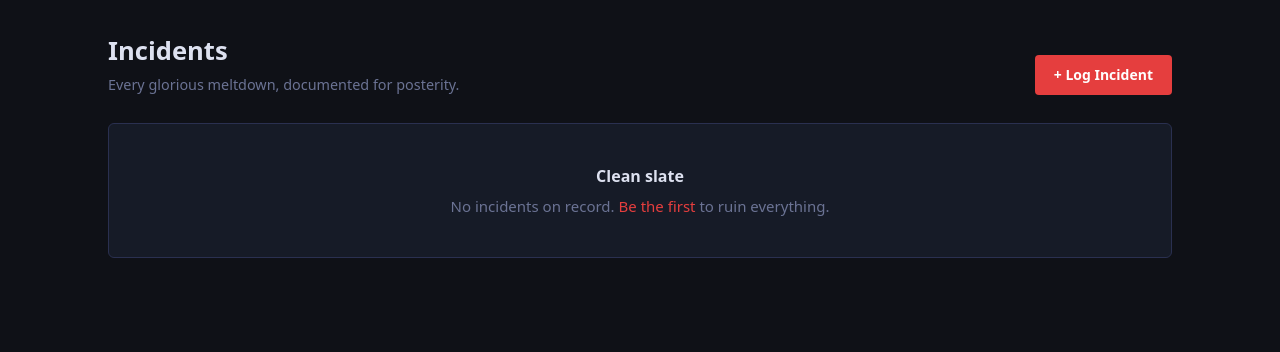
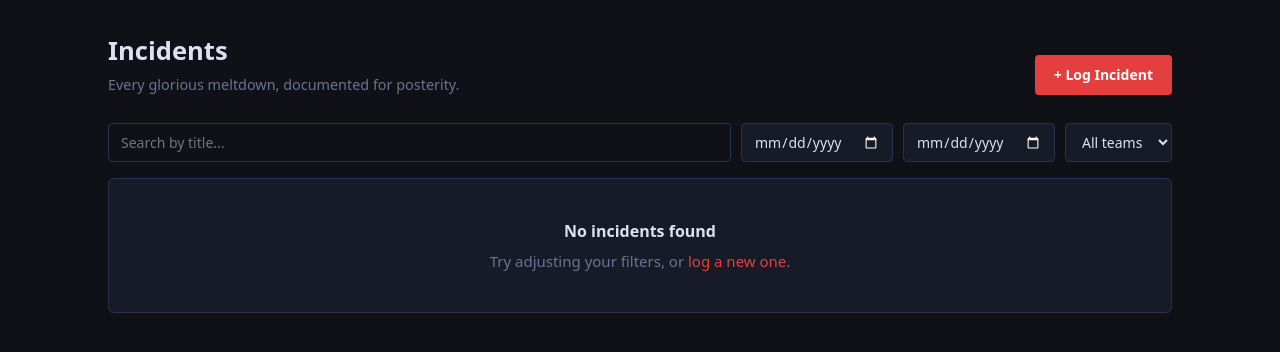
Before and after one commit to guestready/channel-squad-prod-killer, a FastAPI app: page /incidents in a window 1280 px wide. Shown: the part 56-408 px from the top of the page. Run offline with FastAPI, Linux system fonts and the light colour scheme; data that the repository does not hold is empty; some libraries are stand-ins or nearby versions.

Commit message:
feat: add incident filters and team leaderboard
- Filter incidents by title (live search), date range, and team
- HTMX partial swap for filter results without page reload
- Team leaderboard section on leaderboard page with funny titles
- Team titles: Mostly Harmless -> The Architects of Doom

Co-Authored-By: Claude Sonnet 4.6 <noreply@anthropic.com>

```diff
--- a/app/crud.py
+++ b/app/crud.py
@@ -47,6 +47,31 @@ def get_incidents(db: Session, limit: int = 100) -> list[models.Incident]:
         .limit(limit)
         .all()
     )
+
+
+def search_incidents(
+    db: Session,
+    q: str = "",
+    date_from: str = "",
+    date_to: str = "",
+    team: str = "",
+    limit: int = 200,
+) -> list[models.Incident]:
+    query = (
+        db.query(models.Incident)
+        .join(models.User, models.Incident.user_id == models.User.id)
+        .options(joinedload(models.Incident.user))
+        .order_by(models.Incident.occurred_at.desc())
+    )
+    if q:
+        query = query.filter(models.Incident.title.ilike(f"%{q}%"))
+    if date_from:
+        query = query.filter(models.Incident.occurred_at >= datetime.fromisoformat(date_from))
+    if date_to:
+        query = query.filter(models.Incident.occurred_at <= datetime.fromisoformat(date_to + "T23:59:59"))
+    if team:
+        query = query.filter(models.User.team == team)
+    return query.limit(limit).all()
 
 
 def get_incident(db: Session, incident_id: int) -> models.Incident | None:
@@ -143,6 +168,31 @@ def get_yearly_leaderboard(db: Session, year: int) -> list[tuple]:
     )
 
 
+def get_monthly_team_leaderboard(db: Session, year: int, month: int) -> list[tuple]:
+    return (
+        db.query(models.User.team, func.count(models.Incident.id).label("count"))
+        .join(models.Incident, models.User.id == models.Incident.user_id)
+        .filter(
+            extract("year", models.Incident.occurred_at) == year,
+            extract("month", models.Incident.occurred_at) == month,
+        )
+        .group_by(models.User.team)
+        .order_by(func.count(models.Incident.id).desc())
+        .all()
+    )
+
+
+def get_yearly_team_leaderboard(db: Session, year: int) -> list[tuple]:
+    return (
+        db.query(models.User.team, func.count(models.Incident.id).label("count"))
+        .join(models.Incident, models.User.id == models.Incident.user_id)
+        .filter(extract("year", models.Incident.occurred_at) == year)
+        .group_by(models.User.team)
+        .order_by(func.count(models.Incident.id).desc())
+        .all()
+    )
+
+
 # ── Stats ─────────────────────────────────────────────────────────────────────
 
 def get_team_stats(db: Session) -> list[tuple]:
--- a/app/main.py
+++ b/app/main.py
@@ -42,7 +42,22 @@ def get_funny_title(count: int) -> str:
     return "The Nuclear Option"
 
 
+def get_funny_team_title(count: int) -> str:
+    if count <= 2:
+        return "Mostly Harmless"
+    if count <= 5:
+        return "Known Troublemakers"
+    if count <= 10:
+        return "Certified Chaos Unit"
+    if count <= 20:
+        return "Elite Destruction Division"
+    if count <= 30:
+        return "Most Killer Team"
+    return "The Architects of Doom"
+
+
 templates.env.globals["get_funny_title"] = get_funny_title
+templates.env.globals["get_funny_team_title"] = get_funny_team_title
 
 
 # ── Dashboard ─────────────────────────────────────────────────────────────────
@@ -75,10 +90,43 @@ async def dashboard(request: Request, db: Session = Depends(get_db)):
 # ── Incidents ─────────────────────────────────────────────────────────────────
 
 @app.get("/incidents", response_class=HTMLResponse)
-async def incidents_list(request: Request, db: Session = Depends(get_db)):
-    incidents = crud.get_incidents(db, limit=200)
+async def incidents_list(
+    request: Request,
+    q: str = "",
+    date_from: str = "",
+    date_to: str = "",
+    team: str = "",
+    db: Session = Depends(get_db),
+):
+    incidents = crud.search_incidents(db, q=q, date_from=date_from, date_to=date_to, team=team)
+    teams = crud.get_teams(db)
     return templates.TemplateResponse(
-        "incidents/list.html", {"request": request, "incidents": incidents}
+        "incidents/list.html",
+        {
+            "request": request,
+            "incidents": incidents,
+            "teams": teams,
+            "q": q,
+            "date_from": date_from,
+            "date_to": date_to,
+            "selected_team": team,
+        },
+    )
+
+
+@app.get("/incidents/partial", response_class=HTMLResponse)
+async def incidents_partial(
+    request: Request,
+    q: str = "",
+    date_from: str = "",
+    date_to: str = "",
+    team: str = "",
+    db: Session = Depends(get_db),
+):
+    incidents = crud.search_incidents(db, q=q, date_from=date_from, date_to=date_to, team=team)
+    return templates.TemplateResponse(
+        "partials/incidents_table.html",
+        {"request": request, "incidents": incidents},
     )
 
 
@@ -165,13 +213,21 @@ async def leaderboard(
     now = datetime.utcnow()
     if period == "yearly":
         rankings = crud.get_yearly_leaderboard(db, now.year)
+        team_rankings = crud.get_yearly_team_leaderboard(db, now.year)
         label = str(now.year)
     else:
         rankings = crud.get_monthly_leaderboard(db, now.year, now.month)
+        team_rankings = crud.get_monthly_team_leaderboard(db, now.year, now.month)
         label = f"{calendar.month_name[now.month]} {now.year}"
     return templates.TemplateResponse(
         "leaderboard.html",
-        {"request": request, "rankings": rankings, "period": period, "label": label},
+        {
+            "request": request,
+            "rankings": rankings,
+            "team_rankings": team_rankings,
+            "period": period,
+            "label": label,
+        },
     )
 
 
@@ -182,13 +238,21 @@ async def leaderboard_partial(
     now = datetime.utcnow()
     if period == "yearly":
         rankings = crud.get_yearly_leaderboard(db, now.year)
+        team_rankings = crud.get_yearly_team_leaderboard(db, now.year)
         label = str(now.year)
     else:
         rankings = crud.get_monthly_leaderboard(db, now.year, now.month)
+        team_rankings = crud.get_monthly_team_leaderboard(db, now.year, now.month)
         label = f"{calendar.month_name[now.month]} {now.year}"
     return templates.TemplateResponse(
         "partials/lb_table.html",
-        {"request": request, "rankings": rankings, "period": period, "label": label},
+        {
+            "request": request,
+            "rankings": rankings,
+            "team_rankings": team_rankings,
+            "period": period,
+            "label": label,
+        },
     )
 
 
--- a/app/templates/incidents/list.html
+++ b/app/templates/incidents/list.html
@@ -10,35 +10,45 @@
   <a href="/incidents/new" class="btn btn-danger">+ Log Incident</a>
 </div>
 
+<form id="filter-form"
+  hx-get="/incidents/partial"
+  hx-target="#incidents-table"
+  hx-swap="innerHTML"
+  hx-trigger="change, keyup delay:400ms from:[name=q]"
+  hx-sync="this:replace"
+  class="filter-bar">
+  <input
+    type="text"
+    name="q"
+    value="{{ q }}"
+    placeholder="Search by title..."
+    class="filter-input">
+  <input
+    type="date"
+    name="date_from"
+    value="{{ date_from }}"
+    title="From date"
+    class="filter-date">
+  <input
+    type="date"
+    name="date_to"
+    value="{{ date_to }}"
+    title="To date"
+    class="filter-date">
+  <select name="team" class="filter-select">
+    <option value="">All teams</option>
+    {% for team in teams %}
+    <option value="{{ team }}" {{ 'selected' if team == selected_team else '' }}>{{ team }}</option>
+    {% endfor %}
+  </select>
+  {% if q or date_from or date_to or selected_team %}
+  <a href="/incidents" class="btn btn-secondary">Clear</a>
+  {% endif %}
+</form>
+
 <div class="table-container">
-  {% if incidents %}
-  <table>
-    <thead>
-      <tr>
-        <th>#</th>
-        <th>When</th>
-        <th>Title</th>
-        <th>Perpetrator</th>
-        <th>Team</th>
-      </tr>
-    </thead>
-    <tbody>
-      {% for inc in incidents %}
-      <tr>
-        <td class="mono text-muted">#{{ inc.id }}</td>
-        <td class="mono text-muted">{{ inc.occurred_at.strftime('%Y-%m-%d %H:%M') }}</td>
-        <td><a href="/incidents/{{ inc.id }}">{{ inc.title }}</a></td>
-        <td>{{ inc.user.name }}</td>
-        <td><span class="badge badge-team">{{ inc.user.team }}</span></td>
-      </tr>
-      {% endfor %}
-    </tbody>
-  </table>
-  {% else %}
-  <div class="empty-state">
-    <div class="empty-title">Clean slate</div>
-    <p>No incidents on record. <a href="/incidents/new">Be the first</a> to ruin everything.</p>
+  <div id="incidents-table">
+    {% include "partials/incidents_table.html" %}
   </div>
-  {% endif %}
 </div>
 {% endblock %}
--- /dev/null
+++ b/app/templates/partials/incidents_table.html
@@ -0,0 +1,29 @@
+{% if incidents %}
+<table>
+  <thead>
+    <tr>
+      <th>#</th>
+      <th>When</th>
+      <th>Title</th>
+      <th>Perpetrator</th>
+      <th>Team</th>
+    </tr>
+  </thead>
+  <tbody>
+    {% for inc in incidents %}
+    <tr>
+      <td class="mono text-muted">#{{ inc.id }}</td>
+      <td class="mono text-muted">{{ inc.occurred_at.strftime('%Y-%m-%d %H:%M') }}</td>
+      <td><a href="/incidents/{{ inc.id }}">{{ inc.title }}</a></td>
+      <td>{{ inc.user.name }}</td>
+      <td><span class="badge badge-team">{{ inc.user.team }}</span></td>
+    </tr>
+    {% endfor %}
+  </tbody>
+</table>
+{% else %}
+<div class="empty-state">
+  <div class="empty-title">No incidents found</div>
+  <p>Try adjusting your filters, or <a href="/incidents/new">log a new one</a>.</p>
+</div>
+{% endif %}
--- a/static/style.css
+++ b/static/style.css
@@ -512,6 +512,77 @@ select option { background: var(--surface); }
 
 .period-label { font-size: 0.8rem; color: var(--text-muted); margin-bottom: 1rem; }
 
+/* ── Filter bar ───────────────────────────────────────────────────────────── */
+
+.filter-bar {
+  display: flex;
+  gap: 0.625rem;
+  align-items: center;
+  margin-bottom: 1rem;
+  flex-wrap: wrap;
+}
+
+.filter-input {
+  flex: 1;
+  min-width: 180px;
+  background: var(--surface);
+  border: 1px solid var(--border);
+  border-radius: var(--radius-sm);
+  padding: 0.5rem 0.75rem;
+  color: var(--text);
+  font-size: 0.875rem;
+  font-family: inherit;
+  transition: border-color 0.15s;
+}
+
+.filter-input:focus { outline: none; border-color: var(--red); }
+
+.filter-date {
+  background: var(--surface);
+  border: 1px solid var(--border);
+  border-radius: var(--radius-sm);
+  padding: 0.5rem 0.75rem;
+  color: var(--text);
+  font-size: 0.875rem;
+  font-family: inherit;
+  transition: border-color 0.15s;
+  width: auto;
+  color-scheme: dark;
+}
+
+.filter-date:focus { outline: none; border-color: var(--red); }
+
+.filter-select {
+  background: var(--surface);
+  border: 1px solid var(--border);
+  border-radius: var(--radius-sm);
+  padding: 0.5rem 0.75rem;
+  color: var(--text);
+  font-size: 0.875rem;
+  font-family: inherit;
+  transition: border-color 0.15s;
+  width: auto;
+}
+
+.filter-select:focus { outline: none; border-color: var(--red); }
+
+/* ── Leaderboard sections ─────────────────────────────────────────────────── */
+
+.lb-section-label {
+  font-size: 0.7rem;
+  font-weight: 700;
+  text-transform: uppercase;
+  letter-spacing: 0.08em;
+  color: var(--text-muted);
+  padding: 0.75rem 1.25rem 0.5rem;
+}
+
+.lb-team-divider {
+  height: 1px;
+  background: var(--border);
+  margin: 0.5rem 0;
+}
+
 /* ── Stats chart ──────────────────────────────────────────────────────────── */
 
 .chart-container {
```
Also changed, not shown: app/templates/partials/lb_table.html (+36 -0 lines).
